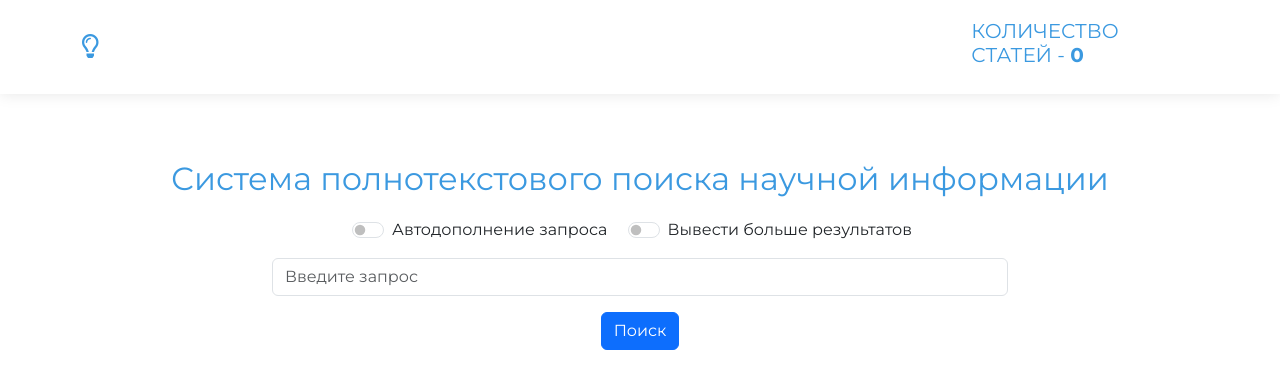
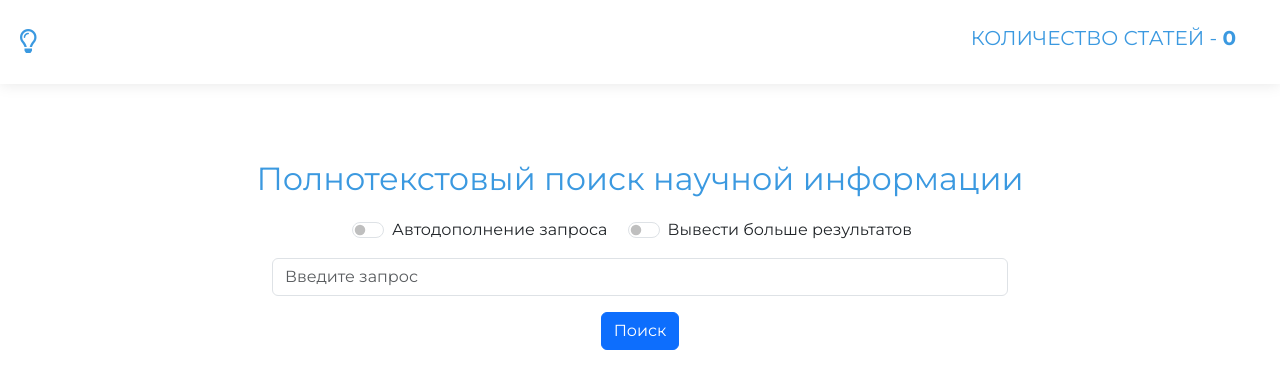
Before and after one commit to john-neg/full-text-search, a Flask app: page / in a window 1280 px wide. Shown: the top 389 px of the page. Run offline with Flask 3, Linux system fonts and the light colour scheme; data that the repository does not hold is empty; parts of the project's set-up code (start-up, migrations or seed data) failed here and were passed over; some libraries are stand-ins or nearby versions.

Commit message:
refactoring

```diff
--- a/app/templates/index.html
+++ b/app/templates/index.html
@@ -13,14 +13,12 @@
 </head>
 
 <body>
-  <nav class="navbar navbar-expand-lg fixed-top bg-body clean-navbar">
-    <div class="container">
+  <nav class="navbar navbar-expand fixed-top bg-body clean-navbar">
+    <div class="container-fluid">
       <a class="navbar-brand logo" href="#">
-        <i class="far fa-lightbulb text-info"></i>
+        <i class="far fa-lightbulb text-info mx-2"></i>
       </a>
-      <div class="container">
-      </div>
-      <div class="collapse navbar-collapse" id="navcol-1">
+      <div id="navcol-1" class="collapse navbar-collapse">
         <ul class="navbar-nav ms-auto">
           <li class="nav-item">
             <h5 class="text-uppercase text-info">Количество статей - <strong>{{ total_articles }}</strong></h5>
@@ -35,7 +33,7 @@
         <form method="post">
           {{ form.hidden_tag() }}
           <div class="block-heading">
-            <h2 class="text-info">Система полнотекстового поиска научной информации</h2>
+            <h2 class="text-info">Полнотекстовый поиск научной информации</h2>
             <div class="form-check form-switch form-check-inline mb-2">
               {{ form.switch_autocomplete(class="form-check-input", type="checkbox", checked=switch_autocomplete, id="flexSwitchAutocomplete") }}
               {{ form.switch_autocomplete.label(class="form-check-label", for="flexSwitchAutocomplete") }}
--- a/common/processors.py
+++ b/common/processors.py
@@ -238,7 +238,8 @@ class SearchPrepareProcessor:
                     )
                     addon.extend(
                         [
-                            w for w, percent in similar_words
+                            w
+                            for w, percent in similar_words
                             if w not in words and percent > 0.4
                         ]
                     )
```
Also changed, not shown: common/db_service.py (+6 -4 lines), common/func.py (+5 -3 lines), crawler-app/crawler_main.py (+9 -4 lines), preprocessing-app/build_vocab_main.py (+3 -4 lines), 1 other file.
